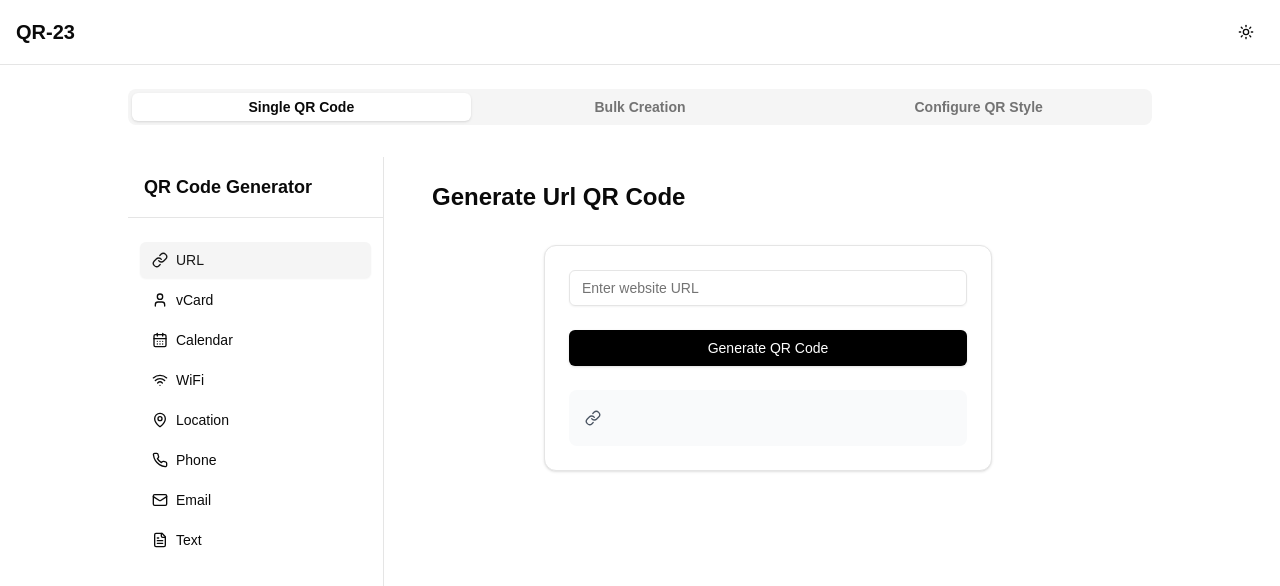
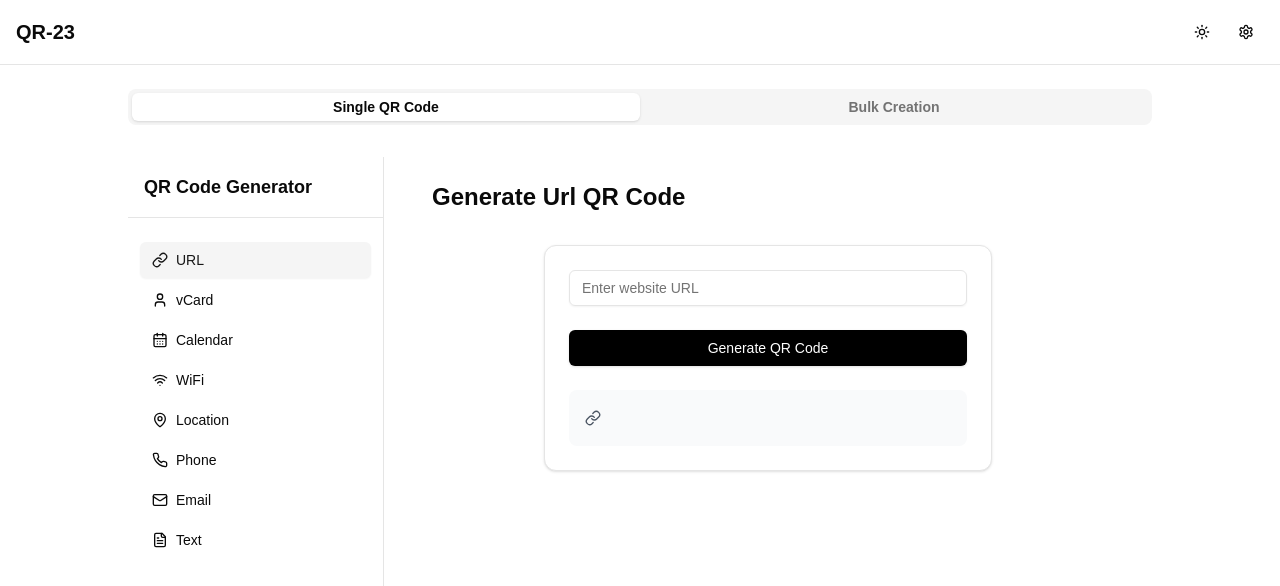
Before and after one commit to Good-Heart-Technology/QR-code, a Next.js app: page / in a window 1280 px wide. Shown: the top 586 px of the page. Built offline with nearby package versions, Linux system fonts and the light colour scheme.

Commit message:
configuration position changed

```diff
--- a/src/app/_components/HomePage.tsx
+++ b/src/app/_components/HomePage.tsx
@@ -10,10 +10,10 @@ export const HomePage = () => {
             <Navbar />
             <div className="w-4/5 mx-auto mt-6">
                 <Tabs defaultValue="single" className="w-full">
-                    <TabsList className="grid w-full grid-cols-3 mb-8">
+                    <TabsList className="grid w-full grid-cols-2 mb-8">
                         <TabsTrigger value="single" className="font-bold">Single QR Code</TabsTrigger>
                         <TabsTrigger value="bulk" className="font-bold">Bulk Creation</TabsTrigger>
-                        <TabsTrigger value="style" className="font-bold">Configure QR Style</TabsTrigger>
+                        {/* <TabsTrigger value="style" className="font-bold">Configure QR Style</TabsTrigger> */}
                     </TabsList>
 
                     <TabsContent value="single">
@@ -28,11 +28,11 @@ export const HomePage = () => {
                         </div>
                     </TabsContent>
 
-                    <TabsContent value="style">
+                    {/* <TabsContent value="style">
                         <div className="space-y-4">
                             <QRStyle />
                         </div>
-                    </TabsContent>
+                    </TabsContent> */}
                 </Tabs>
             </div>
         </section>
--- a/src/app/_components/Navbar.tsx
+++ b/src/app/_components/Navbar.tsx
@@ -2,11 +2,13 @@
 
 import React from 'react';
 import { Button } from "@/components/ui/button";
-import { MoonIcon, SunIcon } from "lucide-react";
+import { MoonIcon, SunIcon, Settings } from "lucide-react";
 import { useTheme } from "next-themes";
+import { useRouter } from "next/navigation";
 
 const Navbar = () => {
   const { theme, setTheme } = useTheme();
+  const router = useRouter();
 
   return (
     <div className="border-b">
@@ -16,8 +18,8 @@ const Navbar = () => {
           <span className="text-xl font-bold">QR-23</span>
         </div>
 
-        {/* Theme Toggle */}
-        <div className="ml-auto">
+        {/* Theme Toggle and Configuration */}
+        <div className="ml-auto flex items-center space-x-2">
           <Button
             variant="ghost"
             size="icon"
@@ -28,6 +30,16 @@ const Navbar = () => {
             <MoonIcon className="absolute h-4 w-4 rotate-90 scale-0 transition-all dark:rotate-0 dark:scale-100" />
             <span className="sr-only">Toggle theme</span>
           </Button>
+
+          <Button
+            variant="ghost"
+            size="icon"
+            className="h-9 w-9"
+            onClick={() => router.push('/configure')}
+          >
+            <Settings className="h-4 w-4" />
+            <span className="sr-only">Open configuration</span>
+          </Button>
         </div>
       </div>
     </div>
--- /dev/null
+++ b/src/app/configure/page.tsx
@@ -0,0 +1,9 @@
+import QRStyle from "../_components/QR/QRStyle/QRStyle";
+
+const ConfigurePage = () => {
+    return <div className="w-[80%] h-screen flex justify-center items-center">
+        <QRStyle/>
+    </div>
+}
+
+export default ConfigurePage;
```
